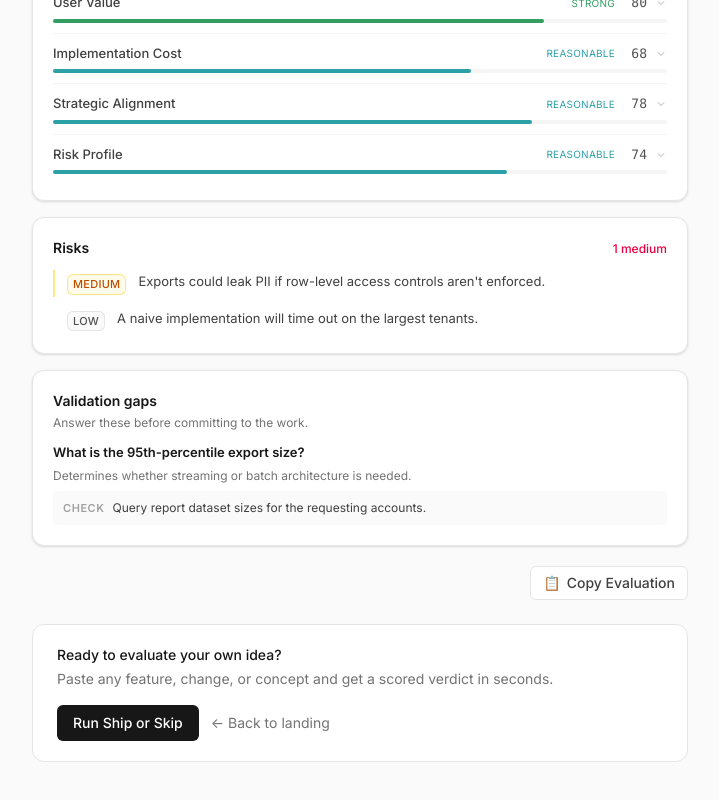
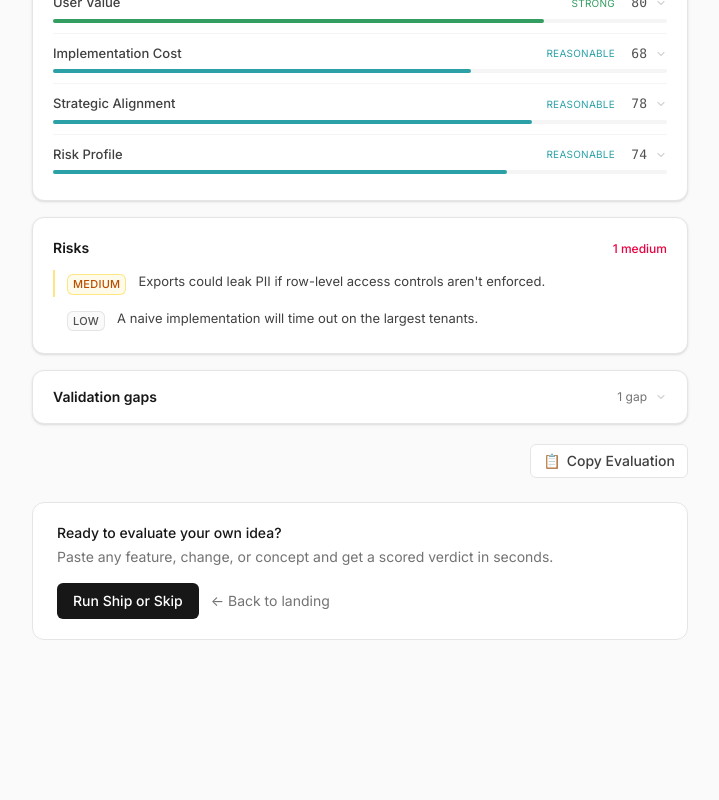
Before and after one commit to joshuaearlsultan/ship-or-skip, a React (Vite) app: page /demo in a window 1280 px wide. Shown: the part 702-1502 px from the top of the page, without its empty margins (440-1159 px from the left). After the commit the page ends 1382 px from the top, so only its background shows below. Built offline with nearby package versions, Linux system fonts and the light colour scheme.

Commit message:
Results UX enhancements

```diff
--- a/src/components/input/InputSection.tsx
+++ b/src/components/input/InputSection.tsx
@@ -52,9 +52,9 @@ export function InputSection({ busy, idea, onIdeaChange, onRun, onModeChange, te
 
   return (
     <form onSubmit={handleSubmit} className="space-y-4">
-      <div className="flex flex-wrap items-center justify-between gap-3">
+      <div className="space-y-2">
         <ModeTabs value={mode} onChange={handleModeChange} disabled={busy} />
-        <p className="text-xs text-neutral-500 dark:text-neutral-600">
+        <p className="text-sm text-neutral-500 dark:text-neutral-500">
           {descriptor.blurb}
         </p>
       </div>
@@ -83,12 +83,7 @@ export function InputSection({ busy, idea, onIdeaChange, onRun, onModeChange, te
               <span className="text-[11px] text-neutral-400 dark:text-neutral-600">
                 Include:
               </span>
-              {[
-                'User problem',
-                'Target user',
-                'Assumptions',
-                'Expected outcome',
-              ].map((hint) => (
+              {descriptor.hints.map((hint) => (
                 <span
                   key={hint}
                   className="rounded bg-neutral-100 px-1.5 py-0.5 text-[11px] text-neutral-500 dark:bg-surface-2 dark:text-neutral-500"
--- a/src/components/result/ResultPanel.tsx
+++ b/src/components/result/ResultPanel.tsx
@@ -157,12 +157,12 @@ function ReadyState({
   return (
     <div className="space-y-4">
       <DecisionCard result={result} />
+      {result.refineRecommendation ? (
+        <RefineSection recommendation={result.refineRecommendation} />
+      ) : null}
       <ScorecardSection dimensions={result.scorecard.dimensions} />
       <RisksSection risks={result.risks} />
       <MissingValidationSection items={result.missingValidation} />
-      {result.refineRecommendation ? (
-        <RefineSection recommendation={result.refineRecommendation} />
-      ) : null}
       <div className="flex items-center justify-between pt-1">
         <CacheToast show={fromCache} />
         <div className="flex items-center gap-2">
@@ -462,19 +462,35 @@ function RisksSection({ risks }: { risks: Risk[] }) {
 // ─── Validation gaps ──────────────────────────────────────────────────────────
 
 function MissingValidationSection({ items }: { items: MissingValidation[] }) {
+  const [open, setOpen] = useState(false)
   if (items.length === 0) return null
+
   return (
     <section
       aria-label="Validation gaps"
-      className="rounded-xl border border-neutral-200 bg-white p-5 shadow-sm dark:border-surface-border dark:bg-surface-1"
+      className="rounded-xl border border-neutral-200 bg-white shadow-sm dark:border-surface-border dark:bg-surface-1"
+    >
+      <button
+        type="button"
+        onClick={() => setOpen((v) => !v)}
+        aria-expanded={open}
+        className="flex w-full items-center justify-between px-5 py-4 focus:outline-none focus-visible:ring-2 focus-visible:ring-inset focus-visible:ring-neutral-300 dark:focus-visible:ring-neutral-600"
       >
         <h2 className="text-sm font-semibold text-neutral-900 dark:text-neutral-200">
           Validation gaps
         </h2>
-      <p className="mt-1 text-xs text-neutral-500 dark:text-neutral-600">
+        <span className="flex items-center gap-2 text-xs text-neutral-500 dark:text-neutral-600">
+          {items.length} {items.length === 1 ? 'gap' : 'gaps'}
+          <Chevron open={open} />
+        </span>
+      </button>
+
+      {open ? (
+        <div className="px-5 pb-5">
+          <p className="mb-3 text-xs text-neutral-500 dark:text-neutral-600">
             Answer these before committing to the work.
           </p>
-      <ul className="mt-3 space-y-4">
+          <ul className="space-y-4">
             {items.map((m, i) => (
               <li key={i} className="space-y-1">
                 <p className="text-[13px] font-semibold text-neutral-900 dark:text-neutral-200">
@@ -494,6 +510,8 @@ function MissingValidationSection({ items }: { items: MissingValidation[] }) {
               </li>
             ))}
           </ul>
+        </div>
+      ) : null}
     </section>
   )
 }
--- a/src/types/request.ts
+++ b/src/types/request.ts
@@ -12,6 +12,8 @@ export interface ModeDescriptor {
   inputLabel: string;
   placeholder: string;
   blurb: string;
+  /** Mode-specific prompt chips shown in the textarea footer when the input is empty. */
+  hints: string[];
 }
 
 export const MODE_DESCRIPTORS: ModeDescriptor[] = [
@@ -22,6 +24,7 @@ export const MODE_DESCRIPTORS: ModeDescriptor[] = [
     placeholder:
       "e.g. Add CSV export to reporting. 18 customers requested it. 3 deals are blocked.",
     blurb: "Is this new capability worth building?",
+    hints: ["Evidence of need", "Affected users", "Business impact", "Scope"],
   },
   {
     id: "change",
@@ -30,6 +33,7 @@ export const MODE_DESCRIPTORS: ModeDescriptor[] = [
     placeholder:
       "e.g. Remove comment threads. Usage is below 2% and maintenance cost is rising.",
     blurb: "Is this modification an improvement or a regression risk?",
+    hints: ["Usage data", "Existing user risk", "Reversibility", "Motivation"],
   },
   {
     id: "concept",
@@ -38,5 +42,6 @@ export const MODE_DESCRIPTORS: ModeDescriptor[] = [
     placeholder:
       "e.g. Pivot to an AI-first product strategy. Every workflow becomes AI-assisted.",
     blurb: "Is this direction worth committing resources to?",
+    hints: ["Market signal", "Strategic fit", "Testability", "Resource cost"],
   },
 ];
```
Lines whose indentation alone changed are shown as unchanged.
